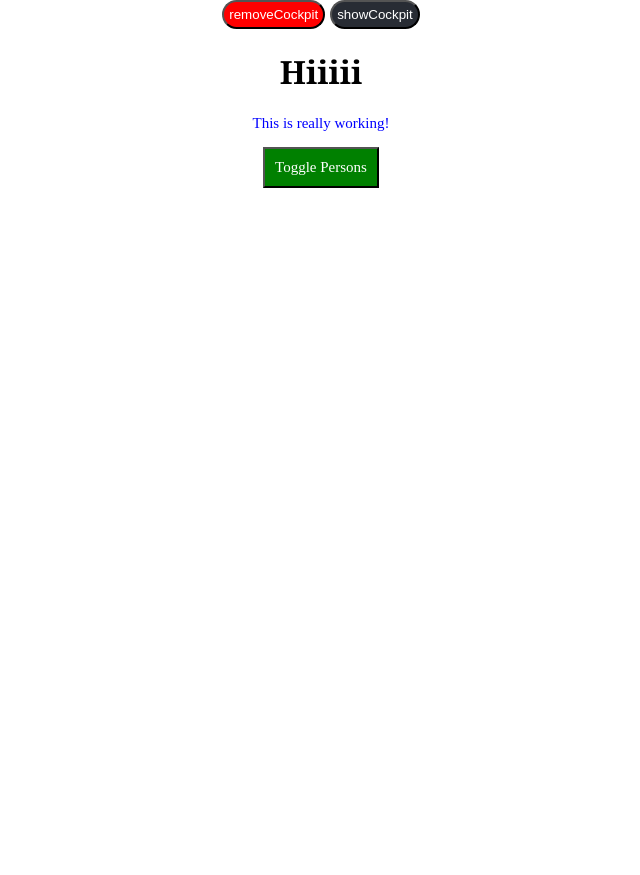
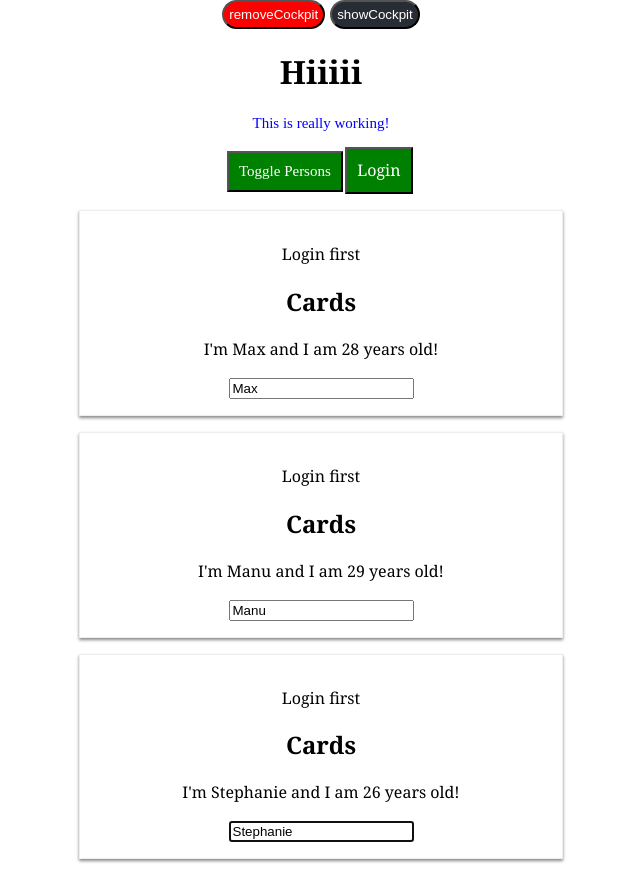
Before and after one commit to shayan-yeganeh-pour/react-lifcycle, a React (Create React App) app: page / in a window 1280 px wide. Shown: the whole page, without its empty margins (319-959 px from the left). Before the commit the page ends 800 px from the top, so only its background shows below. Built offline with nearby package versions, Linux system fonts and the light colour scheme.

Commit message:
useEffet added

```diff
--- a/package.json
+++ b/package.json
@@ -7,6 +7,7 @@
     "@testing-library/react": "^9.5.0",
     "@testing-library/user-event": "^7.2.1",
     "config": "^3.3.1",
+    "prop-types": "^15.7.2",
     "radium": "^0.26.0",
     "react": "^16.13.1",
     "react-dom": "^16.13.1",
--- a/src/components/Cockpit/Cockpit.css
+++ b/src/components/Cockpit/Cockpit.css
@@ -7,24 +7,20 @@
     color: green;
   }
 
-  .Cockpit button {
+  .Cockpit #b1 {
     background-color: green;
     color: white;
     font: inherit;
-    border: 1px solid blue;
-    padding: 8px;
+
+    padding: 10.5px;
     cursor: pointer;
+    outline: none;
+    margin: 0 2px;
+    transition: .5s ease-in-out;
   }
 
-  .Cockpit button:hover {
-    background-color: lightgreen;
+  .Cockpit #b1:hover {
+
+     box-shadow: 0px 0px 30px rgb(238, 241, 5);
     color: black;
   }
-
-  .Cockpit button.Red {
-    background-color: red;
-  }
-
-  .Cockpit button.Red:hover {
-    background-color: salmon;
-  }
--- a/src/components/Cockpit/Cockpit.js
+++ b/src/components/Cockpit/Cockpit.js
@@ -1,4 +1,4 @@
-import React, { useEffect } from 'react'
+import React, { useEffect, useRef } from 'react'
 import styled from 'styled-components'
 import classes from './Cockpit.css'
 import { render } from '@testing-library/react'
@@ -11,22 +11,27 @@ import { render } from '@testing-library/react'
 
 const Cockpit = props =>{
 
+  const toggleBtnRef = useRef(null)
+
  useEffect(()=>{
-   console.log("useEffect")
-
-   const timer = setTimeout(()=>{
-     alert("hello")
-   },2000)
+   console.log("[Cockpit.js] useEffect")
+   toggleBtnRef.current.click()
+  //  const timer = setTimeout(()=>{
+  //    alert("hello")
+  //  },1000)
 
    return ()=>{
-     clearInterval(timer)
-     console.log("Cockpit.js clean up work in useEffect")
+     //clearInterval(timer)
+     console.log("[Cockpit.js] clean up work in useEffect")
    }
  },[])
 
 
  useEffect(()=>{
-
+   console.log("[Cockpit.js]clean up work in 2nd useEffect");
+   return ()=> {
+     console.log("[Cockpit.js]2nd useEffect")
+   }
  })
 
   const StyledParagraph = styled.p`
@@ -44,6 +49,7 @@ padding: 10px;
 background-color: green;
 font-family: cursive;
 font-size: 15px;
+transition: .5s ease-in-out;
 
 &:hover {
   background-color:  ${props => props.alt ? "red" : "blue" };
@@ -69,15 +75,16 @@ font-size: 15px;
 
 
     return(
-       <div className={classes.cockpit}>
+       <div className="Cockpit">
         <h1 className={assignedClasses.join('')}>{props.title}</h1>
-        <StyledParagraph alt={props.persons.length < 2}>This is really working!</StyledParagraph>
-        <StyledButton alt={props.showPersons} onClick={props.toggle}>
+        <StyledParagraph alt={props.personsLength < 2}>This is really working!</StyledParagraph>
+        <StyledButton ref={toggleBtnRef} alt={props.showPersons} onClick={props.toggle}>
           Toggle Persons
         </StyledButton>
+        <button id="b1" onClick={props.authentication}>Login</button>
        </div>
     )
 }
 
 
-export default Cockpit
+export default React.memo(Cockpit)
--- a/src/components/Persons/Person/Person.css
+++ b/src/components/Persons/Person/Person.css
@@ -2,7 +2,7 @@
     width: 60%;
     margin: 16px auto;
     border: 1px solid #eee;
-    box-shadow: 0 2px 3px #ccc;
+    box-shadow: 0 2px 3px rgb(139, 137, 137);
     padding: 16px;
     text-align: center;
   }
--- a/src/components/Persons/Person/Person.js
+++ b/src/components/Persons/Person/Person.js
@@ -1,45 +1,71 @@
-import React, { Component } from 'react';
+import React, { Component, Fragment } from 'react';
 import styled from 'styled-components'
+import Aux from '../../../hoc/Auxilliary'
+import PropTypes from 'prop-types'
+import './Person.css'
+
+class Person extends Component {
+
+  constructor(props){
+    super(props);
+    this.inputElementRef = React.createRef()
+  }
+ componentDidMount(){
+   this.inputElementRef.current.focus()
+ }
 
 
-class Person extends Component {
 
 
 render() {
 
   console.log("[App.js] rendering...")
-  const StyledDiv = styled.div`
-    width: 500px;
-    display:block;
-    box-shadow: -5px 10px 10px grey;
-    padding: 20px;
-    margin: 10px auto;
-    transition: .4s ease-in-out;
+  // const StyledDiv = styled.div`
+  //   width: 500px;
+  //   display:block;
+  //   box-shadow: -5px 10px 10px grey;
+  //   padding: 20px;
+  //   margin: 10px auto;
+  //   transition: .4s ease-in-out;
 
-    @media(min-width: 1000px){
-      display:inline-block;
-      width: 300px
-    }
+  //   @media(min-width: 1000px){
+  //     display:inline-block;
+  //     width: 300px
+  //   }
 
-   }
+  //  }
 
-  `
-  const StyledH = styled.h2`
-    color: green;
+  // `
+  // const StyledH = styled.h2`
+  //   color: green;
 
-  `
+  // `
+
+  var input = document.querySelector("input")
+
+
   return (
-    <StyledDiv>
-      <StyledH>Hello world</StyledH>
-      <p onClick={this.props.click}>
+    <div className="Person">
+      {this.props.authentication ? <p>Authenticated!</p> : <p>Login first</p>}
+      <h2 key="i1">Cards</h2>
+      <p key="i2" onClick={this.props.click}>
         I'm {this.props.name} and I am {this.props.age} years old!
       </p>
-      <p>{this.props.children}</p>
-      <input type="text" onChange={this.props.changed} value={this.props.name} />
-    </StyledDiv>
+      <p key="i3">{this.props.children}</p>
+      <input ref={this.inputElementRef} id="i4" type="text" onChange={this.props.changed} value={this.props.name} />
+    </div>
   );
 };
 
 }
 
+
+Person.propTypes = {
+  click: PropTypes.func,
+  name: PropTypes.string,
+  age: PropTypes.number,
+  changed: PropTypes.func,
+  authentication: PropTypes.bool
+}
+
 export default Person
--- a/src/components/Persons/Persons.js
+++ b/src/components/Persons/Persons.js
@@ -1,7 +1,8 @@
-import React, { Component} from 'react'
+import React, { PureComponent} from 'react'
 import Person from './Person/Person'
 
-class Persons extends Component {
+
+class Persons extends PureComponent {
 
  //static getDerivedStateFromProps(props, state) {
   // console.log("[Persons.js] getDerivedStateFromProps" , props);
@@ -9,15 +10,15 @@ class Persons extends Component {
  //}
 
 
- shouldComponentUpdate(nextProps , nextState ) {
-    console.log("[Persons.js] shouldComponentUpdate");
-    if(nextProps.persons !== this.props.persons){
-      return true;
-    }else{
-      return false;
-    }
+//  shouldComponentUpdate(nextProps , nextState ) {
+//   console.log("[Persons.js] shouldComponentUpdate");
+//     if(nextProps.persons !== this.props.persons || nextProps.changed !== this.props.changed || nextProps.clicked !== this.props.clicked){
+//       return true;
+//     }else{
+//       return false;
+//     }
+//   }
 
- }
 
  getSnapshotBeforeUpdate(prevProps , prevState) {
     console.log("[Persons.js] getSnapshotBeforeState");
@@ -41,6 +42,7 @@ class Persons extends Component {
             name={person.name}
             age={person.age}
             key={person.id}
+            authentication={this.props.authen}
             changed={event => this.props.changed(event, person.id)}
           />
 
@@ -48,4 +50,5 @@ class Persons extends Component {
     }
 
   }
+
 export default Persons;
--- a/src/containers/App.js
+++ b/src/containers/App.js
@@ -2,6 +2,9 @@ import React, { Component } from 'react';
 import styled from 'styled-components'
 import Persons from '../components/Persons/Persons'
 import Cockpit from '../components/Cockpit/Cockpit'
+import withClass from '../hoc/withClass'
+import Aux from  '../hoc/Auxilliary'
+import classes from './App.css'
 import './App.css'
 
 
@@ -28,7 +31,9 @@ class App extends Component {
     ],
     otherState: 'some other value',
     showPersons: false,
-    showCockpit: true
+    showCockpit: true,
+    countNumber: 0,
+    authentication: false
   };
 
 
@@ -86,7 +91,12 @@ class App extends Component {
     // const persons = this.state.persons.slice();
     const persons = [...this.state.persons];
     persons.splice(personIndex, 1);
-    this.setState({ persons: persons });
+    this.setState((prevState , props)=>{
+      return  {
+        persons: persons,
+        countNumber: prevState.countNumber + 1
+      }
+    });
   };
 
   togglePersonsHandler = () => {
@@ -103,6 +113,7 @@ class App extends Component {
         <div>
           <Persons
           personsLength={this.state.persons.length}
+          authen={this.state.authentication}
           persons={this.state.persons}
           clicked={this.deletePersonHandler}
           changed={this.nameChangedHandler} />
@@ -123,6 +134,7 @@ class App extends Component {
           toggle={this.togglePersonsHandler}
           showPersons={this.state.showPersons}
           title={this.props.useTitle}
+          authentication={()=> this.setState({authentication: true})}
 
     /> : null }
         {persons}
--- /dev/null
+++ b/src/hoc/Auxilliary.js
@@ -0,0 +1,8 @@
+
+
+
+const Aux = props => props.children;
+
+
+
+export default Aux
--- /dev/null
+++ b/src/hoc/WithClass.js
@@ -0,0 +1,12 @@
+import React from 'react'
+
+const withClass = ( wrappedComponent , className) => {
+    return props => (
+        <div className={className}>
+            <wrappedComponent />
+        </div>
+    )
+    }
+
+
+export default withClass
```
